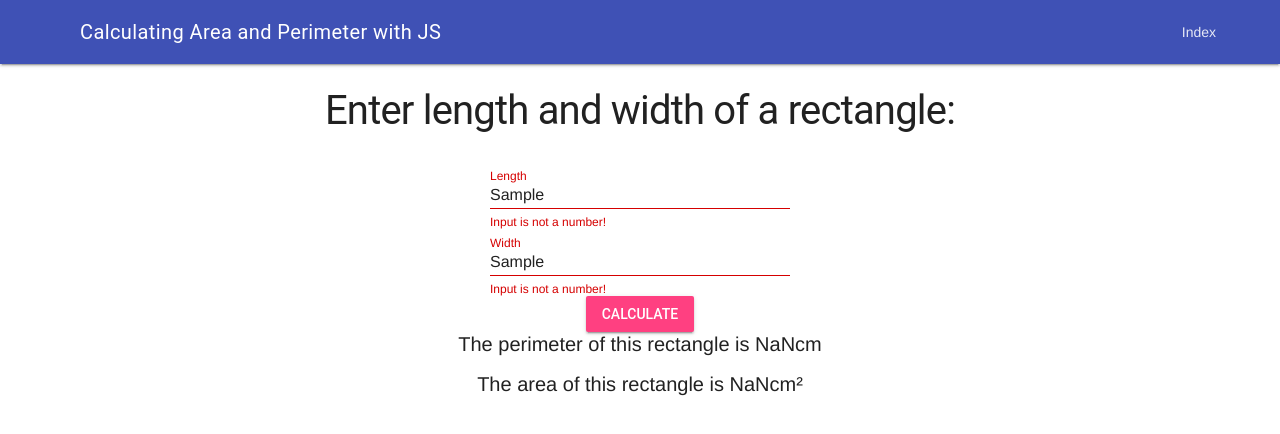
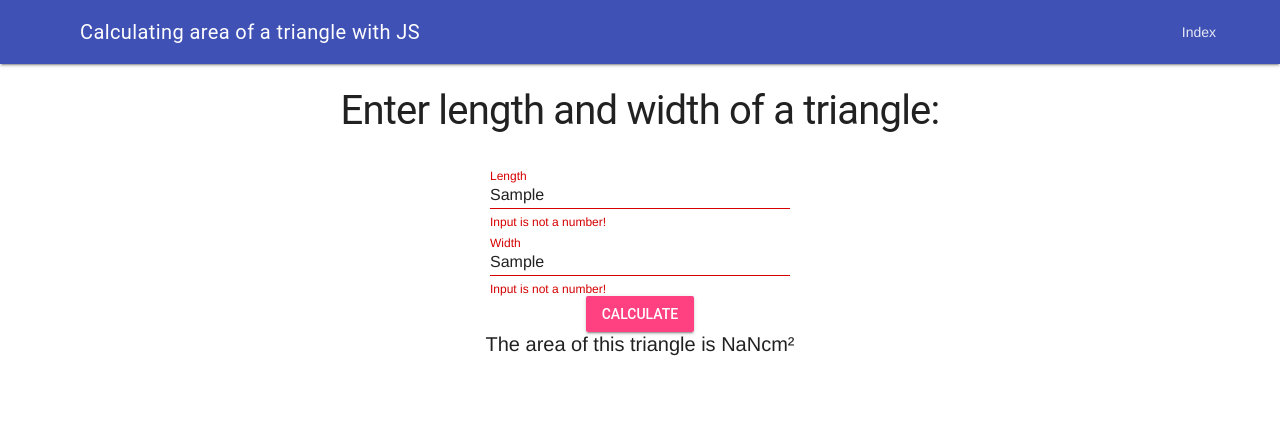
Before and after one commit to CristianoSellitto/ICS2O-Unit2-04-HTML, a plain HTML site: page index.html in a window 1280 px wide. Both pictures are taken after typing "Sample", "Sample" into the empty fields and a click on the button "CALCULATE". Drawn offline with nearby package versions, Linux system fonts and the light colour scheme.

Commit message:
Changed target shape

```diff
--- a/index.html
+++ b/index.html
@@ -14,7 +14,7 @@
     <link rel="icon" type="image/png" sizes="16x16" href="favicon-16x16.png">
     <link rel="manifest" href="site.webmanifest">
     <link rel="stylesheet" href="./css/style.css">
-    <title>Calculating Area and Perimeter with JS</title>
+    <title>Calculating area of a triangle with JS</title>
   </head>
   <body>
     <script defer src="https://code.getmdl.io/1.3.0/material.min.js"></script>
@@ -23,7 +23,7 @@
       <header class="mdl-layout__header">
         <div class="mdl-layout-icon"></div>
         <div class="mdl-layout__header-row">
-          <span class="mdl-layout__title">Calculating Area and Perimeter with JS</span>
+          <span class="mdl-layout__title">Calculating area of a triangle with JS</span>
           <div class="mdl-layout-spacer"></div>
           <nav class="mdl-navigation">
             <a class="mdl-navigation__link" href="./">Index</a>
@@ -34,7 +34,7 @@
     <br>
     <br>
     <br>
-    <h1>Enter length and width of a rectangle:</h1>
+    <h1>Enter length and width of a triangle:</h1>
     <!-- Numeric Textfield with Floating Label -->
     <form action="#">
       <div class="mdl-textfield mdl-js-textfield mdl-textfield--floating-label">
@@ -54,7 +54,6 @@
     <button class="mdl-button mdl-js-button mdl-button--raised mdl-js-ripple-effect mdl-button--accent" onclick="calculate()">
       Calculate
     </button>
-    <div id="perimeteroutput"></div>
     <div id="areaoutput"></div>
   </body>
 </html>
--- a/js/script.js
+++ b/js/script.js
@@ -4,11 +4,10 @@
 
 'use strict'
 /**
- * Calculates area and perimeter of the user's rectangle.
+ * Calculates area and perimeter of the user's triangle.
  */
 function calculate() {
   const length = parseInt(document.getElementById("lengthinput").value)
   const width = parseInt(document.getElementById("widthinput").value)
-  document.getElementById("perimeteroutput").innerHTML = "<p>The perimeter of this rectangle is " + ((length * 2) + (width * 2)) + "cm</p>"
-  document.getElementById("areaoutput").innerHTML = "<p>The area of this rectangle is " + (length * width) + "cm²</p>"
+  document.getElementById("areaoutput").innerHTML = "<p>The area of this triangle is " + (length * width / 2) + "cm²</p>"
 }
```
